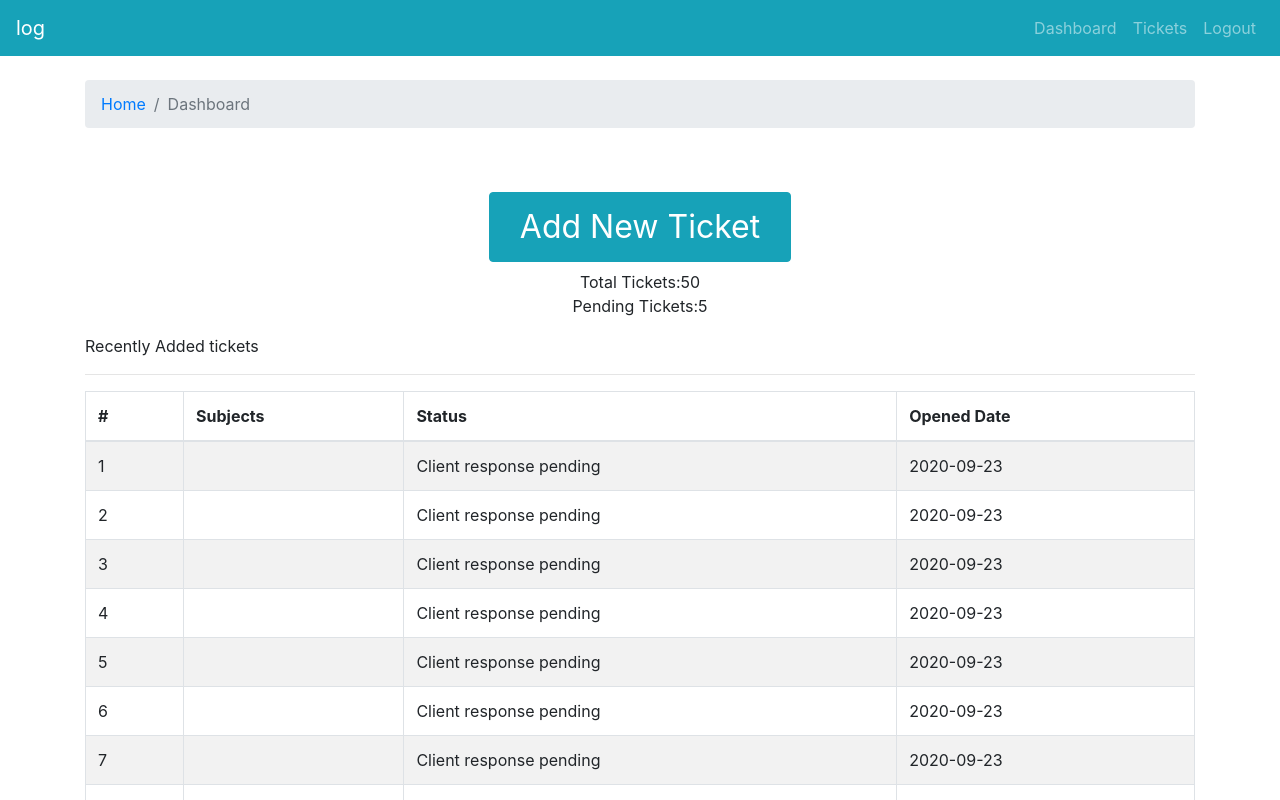
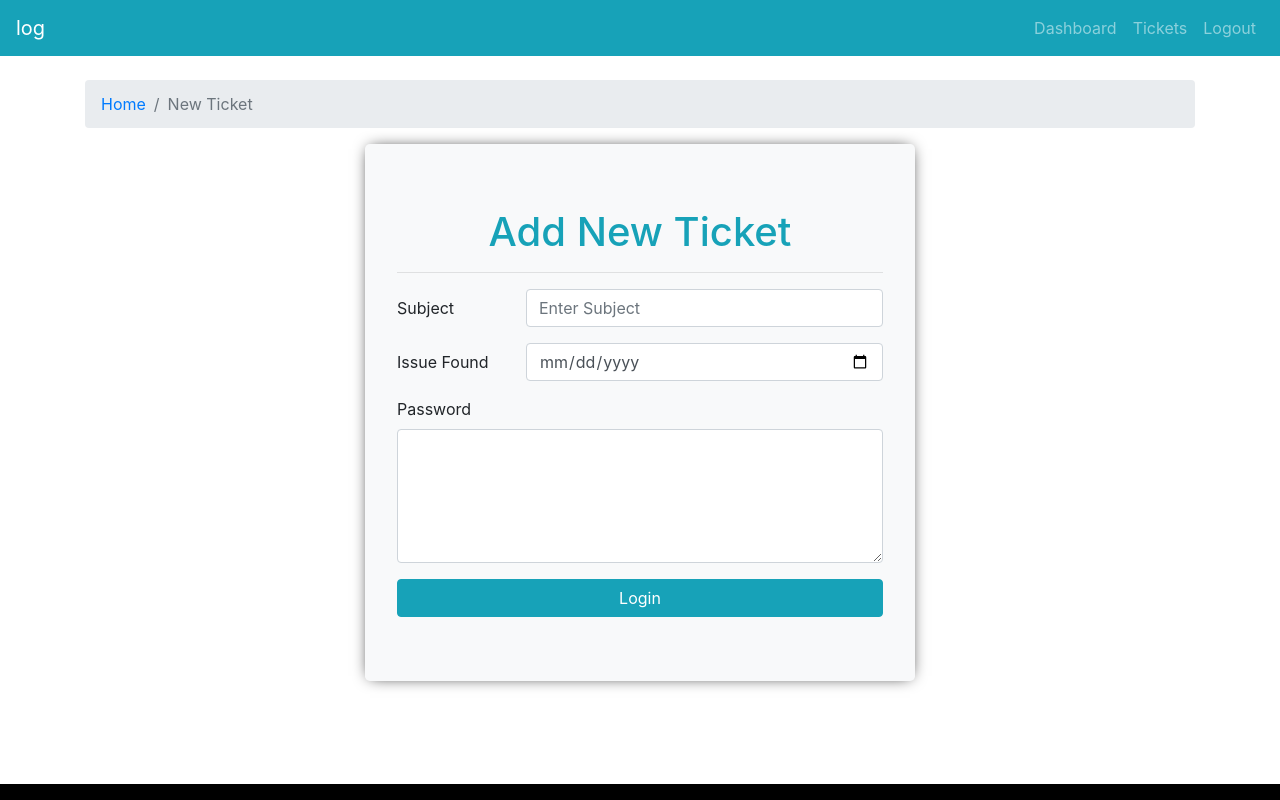
Before and after one commit to ChaitanyaKadiyala/crm-frontend, a React (Create React App) app in the folder crm-frontend/: page / in a window 1280 px wide. Shown: the top 800 px of the page. Built offline with nearby package versions, Linux system fonts and the light colour scheme.

Commit message:
add new ticket form added

```diff
--- a/crm-frontend/src/App.js
+++ b/crm-frontend/src/App.js
@@ -2,13 +2,15 @@
 import { Entry } from "./page/entry/Entry.page";
 import { DefaultLayout } from "./layout/DefaultLayout";
 import { Dashboard } from "./page/dashboard/Dashboard.page";
+import { AddTicket } from "./page/new-ticket/AddTicket.page";
 
 function App() {
   return (
     <div>
       {/* <Entry /> */}
       <DefaultLayout>
-        <Dashboard />
+        {/* <Dashboard /> */}
+        <AddTicket />
       </DefaultLayout>
     </div>
   );
--- /dev/null
+++ b/crm-frontend/src/components/add-ticket-form/AddTicketForm.comp.js
@@ -0,0 +1,60 @@
+import React from "react";
+import { Jumbotron, Form, Button, Row, Col } from "react-bootstrap";
+import "./add-ticket-form.style.css";
+
+export const AddTicketForm = ({ handleOnSubmit, handleOnchange, frmData }) => {
+  console.log(frmData);
+  return (
+    <Jumbotron className="add-new-ticket bg-light">
+      <h1 className="text-info text-center">Add New Ticket</h1>
+      <hr />
+      <Form onSubmit={handleOnSubmit}>
+        <Form.Group as={Row}>
+          <Form.Label column sm={3}>
+            Subject
+          </Form.Label>
+          <Col sm={9}>
+            <Form.Control
+              name="subject"
+              value={frmData.subject}
+              minLength="3"
+              onChange={handleOnchange}
+              placeholder="Enter Subject"
+              required
+            />
+          </Col>
+        </Form.Group>
+
+        <Form.Group as={Row}>
+          <Form.Label column sm={3}>
+            Issue Found
+          </Form.Label>
+          <Col sm={9}>
+            <Form.Control
+              type="date"
+              name="issueDate"
+              value={frmData.issueDate}
+              onChange={handleOnchange}
+              required
+            />
+          </Col>
+        </Form.Group>
+        <Form.Group>
+          <Form.Label>Password</Form.Label>
+          <Form.Control
+            as="textarea"
+            name="details"
+            rows="5"
+            value={frmData.details}
+            onChange={handleOnchange}
+            required
+          />
+        </Form.Group>
+
+        <Button type="submit" variant="info" block>
+          Login
+        </Button>
+      </Form>
+    </Jumbotron>
+  );
+};
--- /dev/null
+++ b/crm-frontend/src/components/add-ticket-form/add-ticket-form.style.css
@@ -0,0 +1,7 @@
+.add-new-ticket {
+  max-width: 550px;
+  margin-left: auto;
+  margin-right: auto;
+  background: white;
+  box-shadow: 0px 0px 15px -5px black;
+}
--- /dev/null
+++ b/crm-frontend/src/page/new-ticket/AddTicket.page.js
@@ -0,0 +1,47 @@
+import React, { useState, useEffect } from "react";
+import { Container, Row, Col } from "react-bootstrap";
+import { AddTicketForm } from "../../components/add-ticket-form/AddTicketForm.comp";
+import { PageBreadcrumb } from "../../components/breadcrumb/Breadcrumb.comp";
+
+const initialFrmDt = {
+  subject: "",
+  issueDate: "",
+  details: "",
+};
+export const AddTicket = () => {
+  const [frmData, setFrmData] = useState(initialFrmDt);
+  useEffect(() => {}, [frmData]);
+
+  const handleOnchange = (e) => {
+    const { name, value } = e.target;
+
+    setFrmData({
+      ...frmData,
+      [name]: value,
+    });
+  };
+
+  const handleOnSubmit = (e) => {
+    e.preventDefault();
+    console.log("Form submit request received");
+  };
+  return (
+    <Container>
+      <Row>
+        <Col>
+          <PageBreadcrumb page="New Ticket" />
+        </Col>
+      </Row>
+
+      <Row>
+        <Col>
+          <AddTicketForm
+            handleOnchange={handleOnchange}
+            frmData={frmData}
+            handleOnSubmit={handleOnSubmit}
+          />
+        </Col>
+      </Row>
+    </Container>
+  );
+};
```
